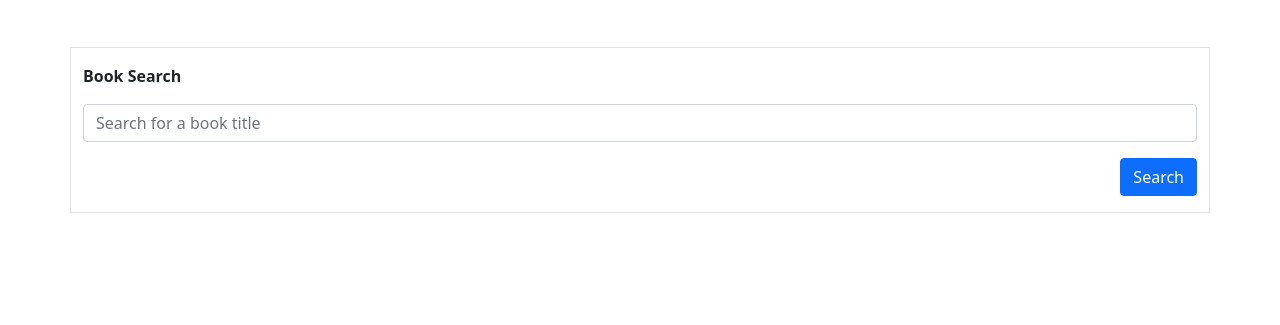
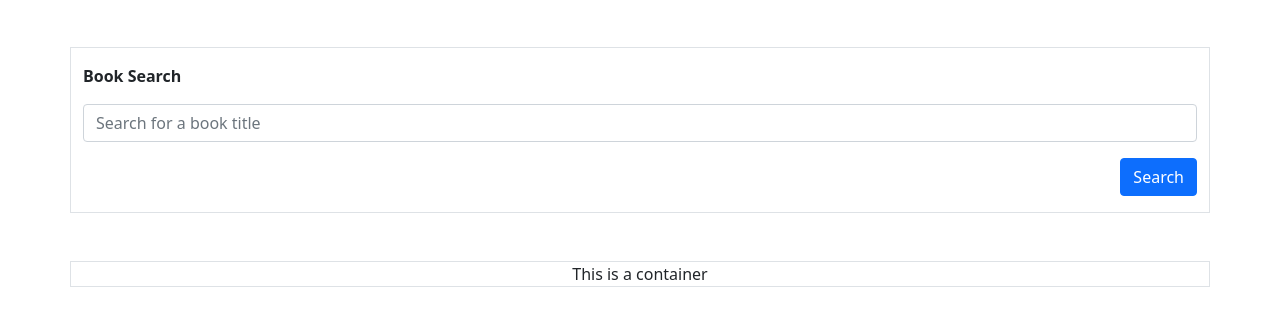
Before and after one commit to caymanh/google-book-search, a React (Create React App) app in the folder client/: page / in a window 1280 px wide. Shown: the part 333-658 px from the top of the page. Built offline with nearby package versions, Linux system fonts and the light colour scheme.

Commit message:
created and imported bookcontainer component

```diff
--- /dev/null
+++ b/client/src/components/BookContainer/BookContainer.js
@@ -0,0 +1,12 @@
+import React from "react";
+
+function BookContainer() {
+  return (
+    <div className="container border my-5">
+      This is a container
+      </div>
+
+  );
+}
+
+export default BookContainer;
--- a/client/src/pages/Search/Search.js
+++ b/client/src/pages/Search/Search.js
@@ -1,12 +1,15 @@
 import React, { useState, useEffect } from "react";
-import SearchBar from "../../components/SearchBar/SearchBar"
-import "./Search.css"
+import SearchBar from "../../components/SearchBar/SearchBar";
+import BookContainer from "../../components/BookContainer/BookContainer";
+import "./Search.css";
 
 function Search() {
+  return (
+    <div>
+      <SearchBar />
+      <BookContainer />
+    </div>
+  );
+}
 
-      return (
-       <SearchBar />
-      );
-    }
-
-  export default Search;
+export default Search;
```
